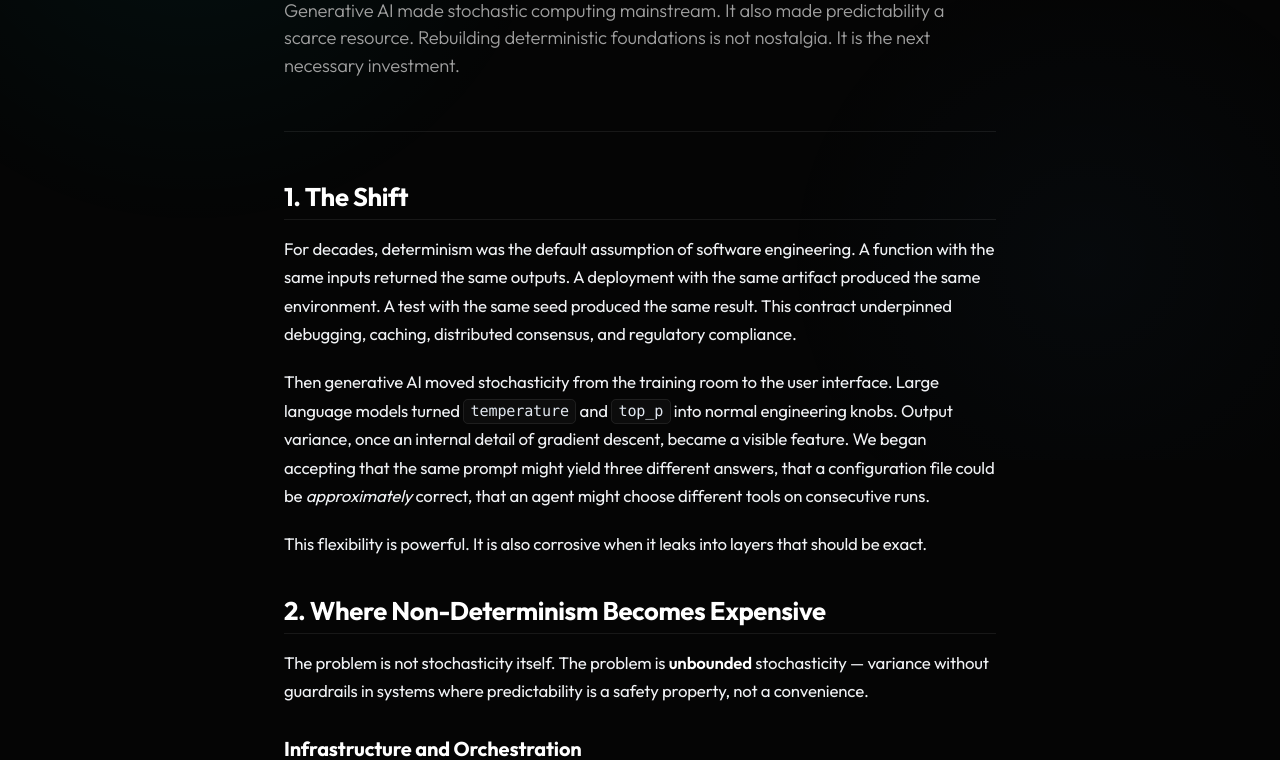
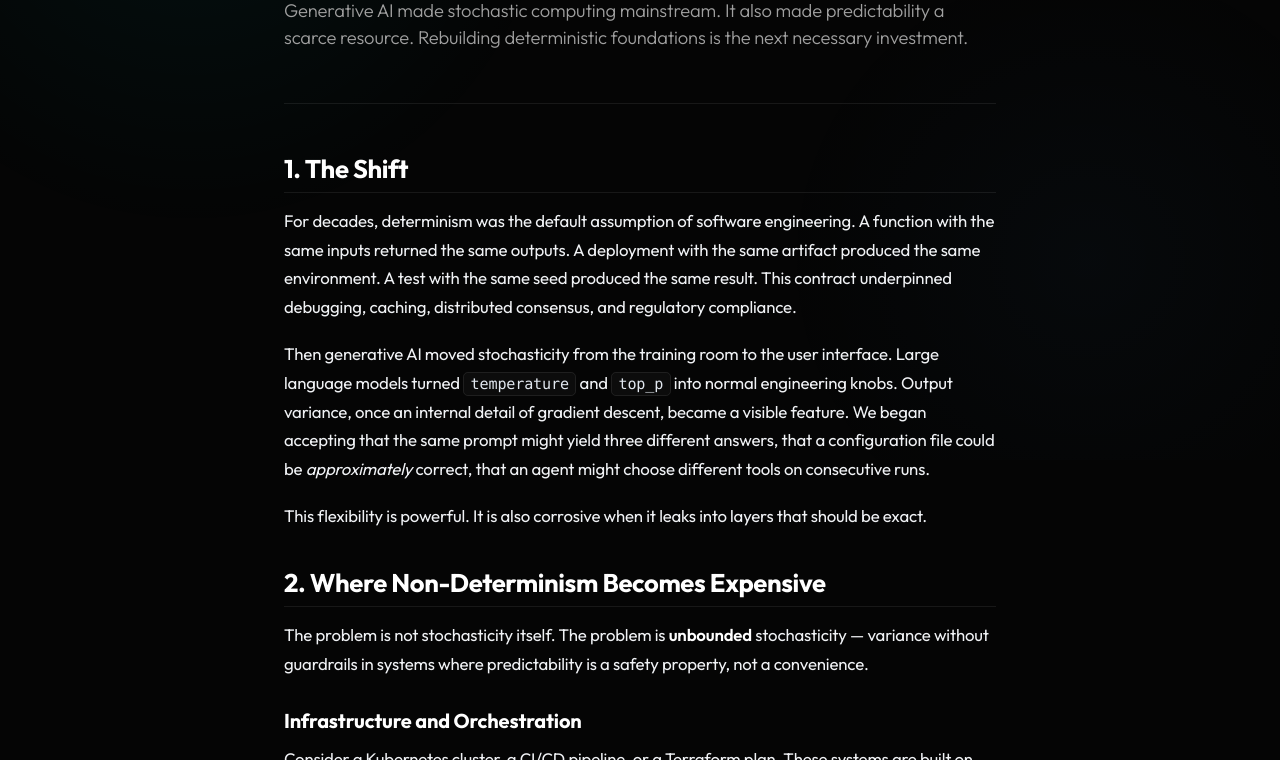
Before and after one commit to PratyushChauhan/portfolio, a plain HTML site: page blog/deterministic-solutions.html in a window 1280 px wide. Shown: the part 340-1100 px from the top of the page. Drawn offline with Linux system fonts and the light colour scheme.

Commit message:
blog: tighten subtitle copy

```diff
--- a/blog/deterministic-solutions.html
+++ b/blog/deterministic-solutions.html
@@ -155,7 +155,7 @@ hr{border:none;height:1px;background:var(--border);margin:2.5rem 0}
     <span>&middot; 7 min read</span>
   </div>
   <h1 class="post-title">Now More Than Ever, Why Do We Need Deterministic Solutions?</h1>
-  <p class="post-subtitle">Generative AI made stochastic computing mainstream. It also made predictability a scarce resource. Rebuilding deterministic foundations is not nostalgia. It is the next necessary investment.</p>
+  <p class="post-subtitle">Generative AI made stochastic computing mainstream. It also made predictability a scarce resource. Rebuilding deterministic foundations is the next necessary investment.</p>
 </header>
 
 <h2 id="the-shift">1. The Shift</h2>
```
Also changed, not shown: blog/index.html (+1 -1 lines).
